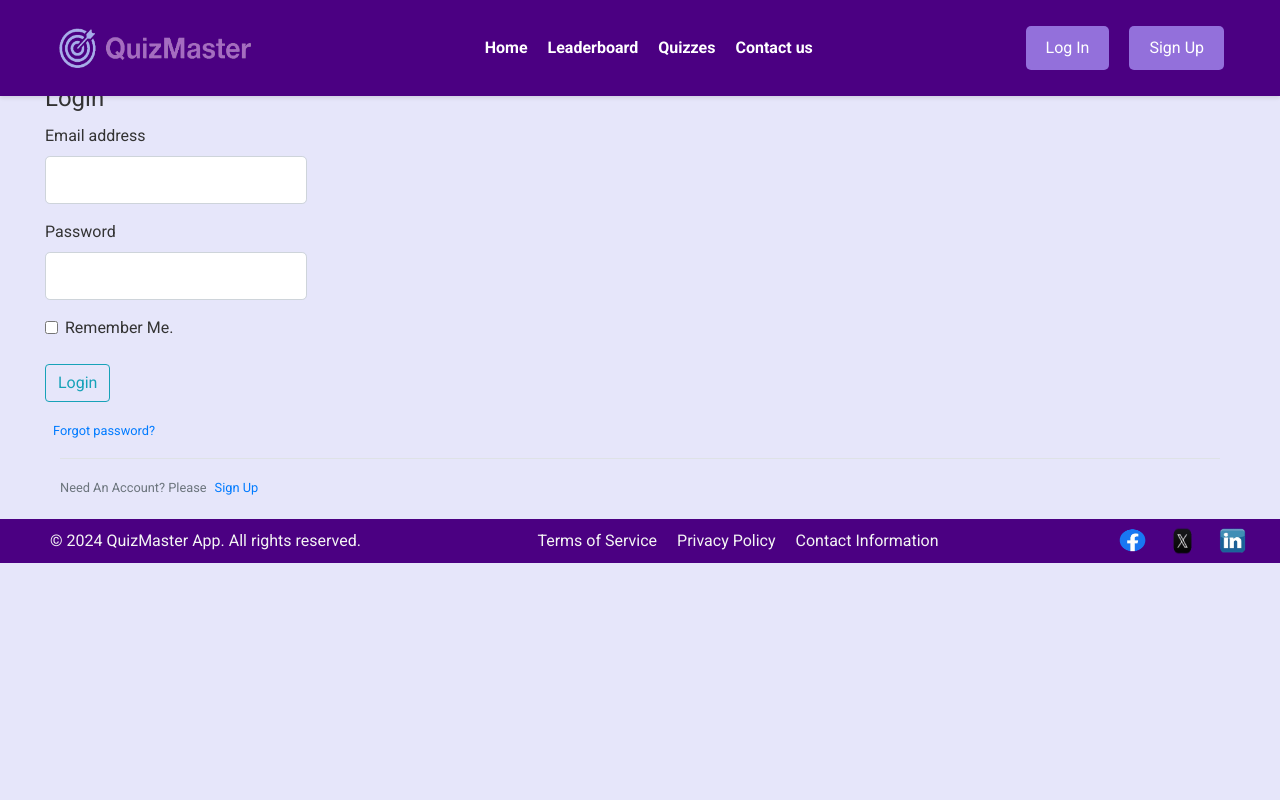
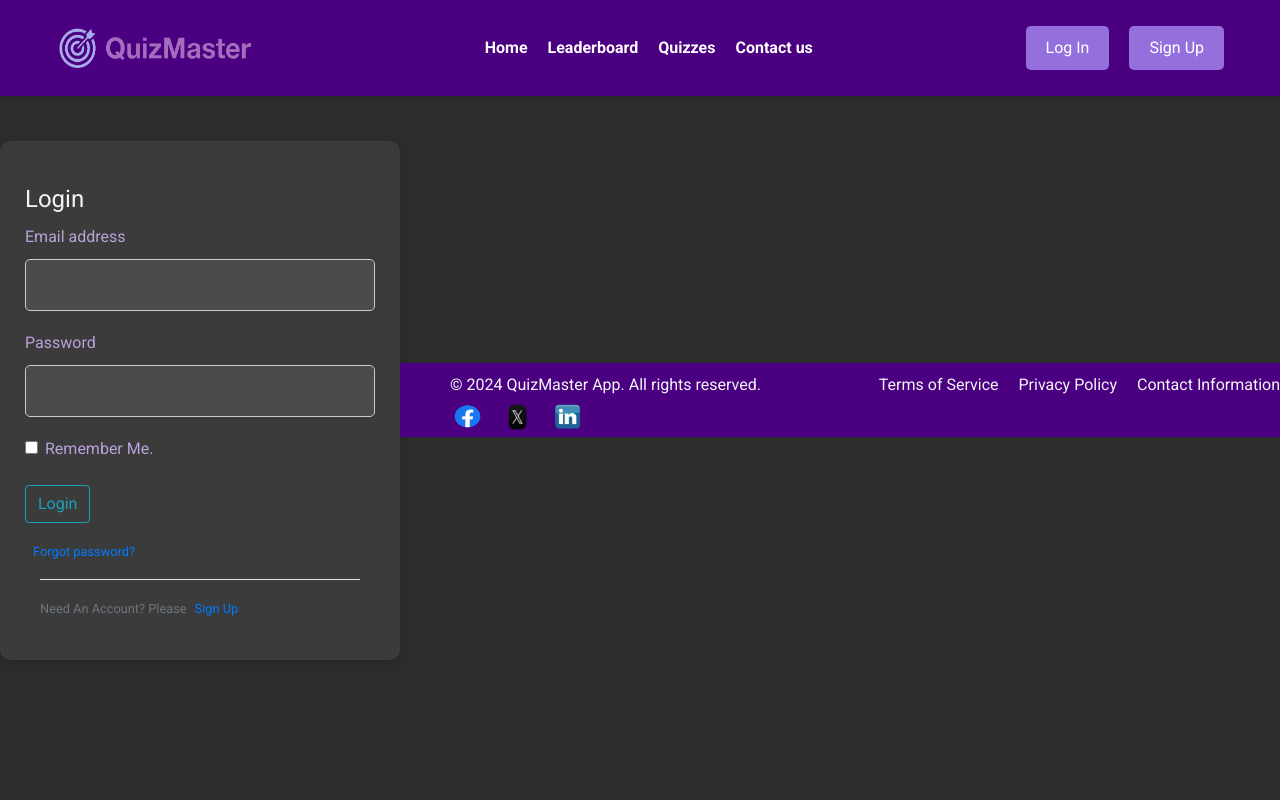
Before and after one commit to Aalaa-Fahim/Quiz_Master, a Flask app: a page that uses app/templates/base.html in a window 1280 px wide. Run offline with Flask 3, Linux system fonts and the light colour scheme; some libraries are stand-ins or nearby versions.

Commit message:
login styles added

```diff
--- /dev/null
+++ b/app/static/login.css
@@ -0,0 +1,95 @@
+body {
+    font-family: 'Roboto', sans-serif;
+    margin: 0;
+    padding: 0;
+    /* background-color: #E6E6FA;
+    color: #333; */
+    background-color: #2C2C2C;
+    color: #f4f4f4;
+    display: flex;
+    justify-content: center;
+    align-items: center;
+    height: 100vh;
+}
+
+.container {
+    max-width: 400px;
+    width: 100%;
+    background-color: #3B3B3B;
+    padding: 40px;
+    border-radius: 10px;
+    box-shadow: 0 4px 8px rgba(0, 0, 0, 0.1);
+}
+
+.container h1 {
+    text-align: center;
+    margin-bottom: 20px;
+    color: #a370ebfa;
+}
+
+form {
+    display: flex;
+    flex-direction: column;
+}
+
+form label {
+    margin-bottom: 10px;
+    color: #bca4ddfa;
+}
+
+form input[type="text"],
+form input[type="password"] {
+    padding: 10px;
+    margin-bottom: 20px;
+    border: 1px solid #ccc;
+    border-radius: 5px;
+    background-color: #4B4B4B;
+    color: #f4f4f4;
+}
+
+form input[type="text"]::placeholder,
+form input[type="password"]::placeholder {
+    color: #b6adc2fa;
+}
+
+form button {
+    padding: 10px;
+    border: none;
+    border-radius: 5px;
+    background-color: #a370ebfa;
+    color: white;
+    font-size: 1em;
+    cursor: pointer;
+    transition: background-color 0.3s;
+}
+
+form button:hover {
+    background-color: #8a5cd6;
+}
+
+.links {
+    text-align: center;
+    margin-top: 20px;
+}
+
+.links a {
+    color: #a370ebfa;
+    text-decoration: none;
+    margin: 0 10px;
+}
+
+.links a:hover {
+    text-decoration: underline;
+}
+
+@media (max-width: 480px) {
+    .container {
+        padding: 20px;
+    }
+
+    form input[type="text"],
+    form input[type="password"],
+    form button {
+        padding: 8px;
+    }
+}
--- a/app/templates/base.html
+++ b/app/templates/base.html
@@ -13,6 +13,9 @@
   <link href="https://fonts.googleapis.com/css2?family=Roboto:wght@400;700&display=swap" rel="stylesheet">
 
   <link rel="stylesheet" type="text/css" href="{{ url_for('static', filename='base.css') }}">
+
+  <link rel="stylesheet" href="{{ url_for('static', filename='login.css') }}">
+
   {% if title %}
   <title>QuizzeMaster - {{ title }}</title>
   {% else %}
```
